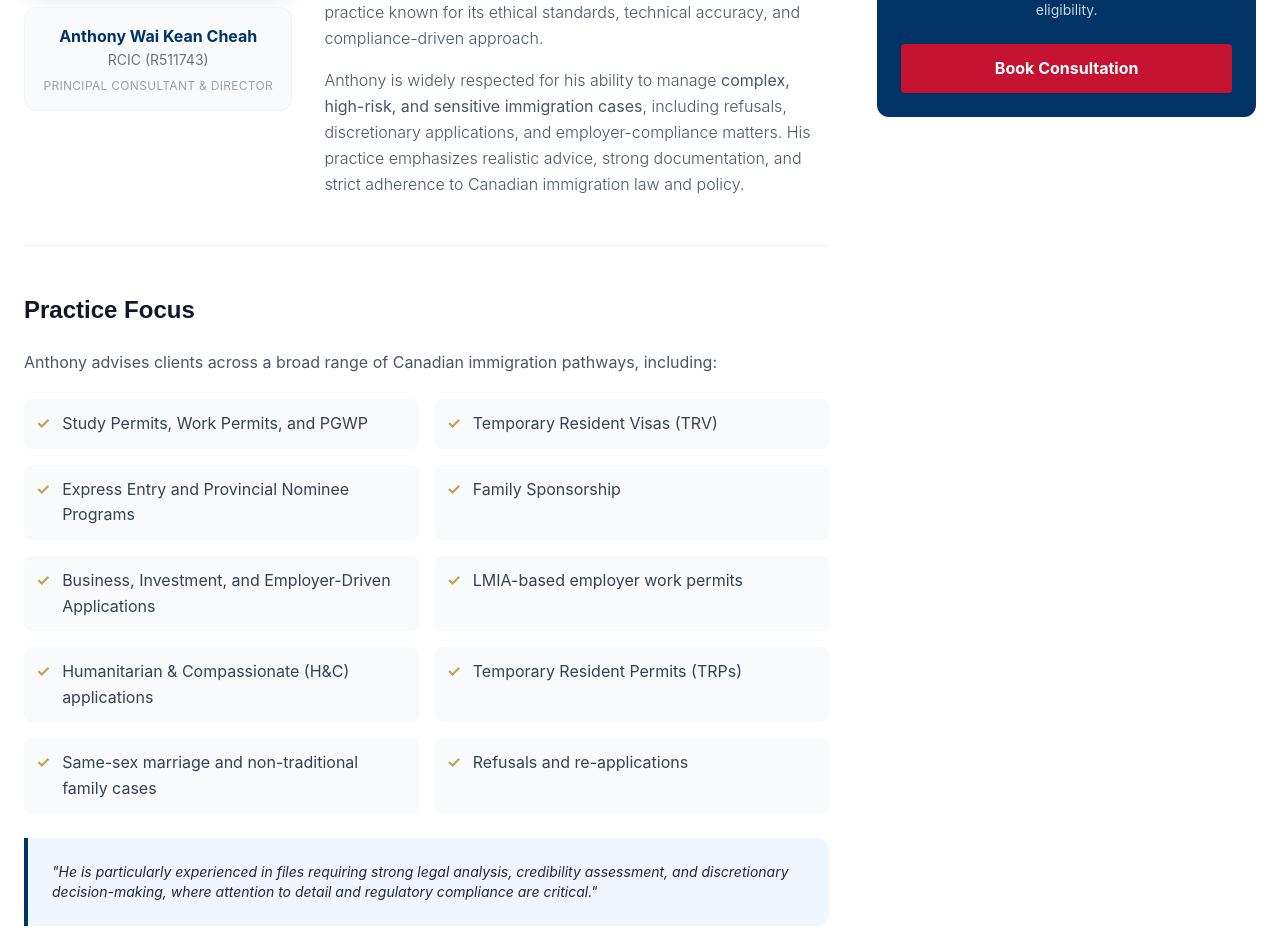
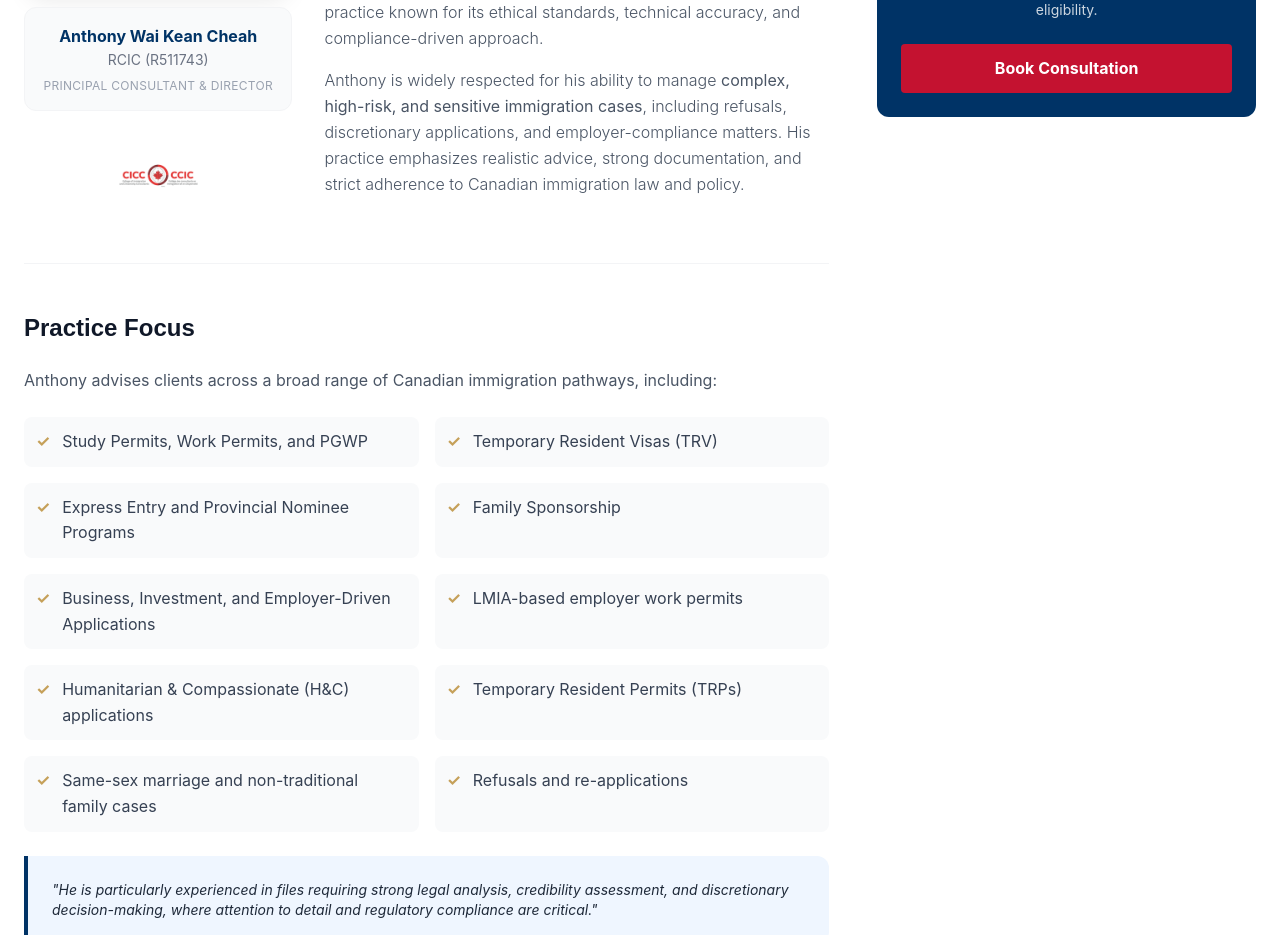
Before and after one commit to simplifaisoul/abic-immigration-web, a React (Vite) app: page /about in a window 1280 px wide. Shown: the part 900-1835 px from the top of the page. Built offline with nearby package versions, Linux system fonts and the light colour scheme.

Commit message:
Add CICC badge under About Us photo for immediate credibility

```diff
--- a/src/pages/about/OurPractice.tsx
+++ b/src/pages/about/OurPractice.tsx
@@ -29,6 +29,11 @@ export default function OurPractice() {
                             <p className="font-bold text-abic-blue">Anthony Wai Kean Cheah</p>
                             <p className="text-sm text-gray-500">RCIC (R511743)</p>
                             <p className="text-xs text-gray-400 mt-2 uppercase tracking-wide">Principal Consultant & Director</p>
+                        </div>
+
+                        {/* CICC Badge - Immediate Credibility */}
+                        <div className="mt-6 flex justify-center">
+                            <img src="/assets/cicc-logo-new.png" alt="CICC Regulated" className="h-20 object-contain opacity-90 hover:opacity-100 transition-opacity" />
                         </div>
                     </div>
 
```
